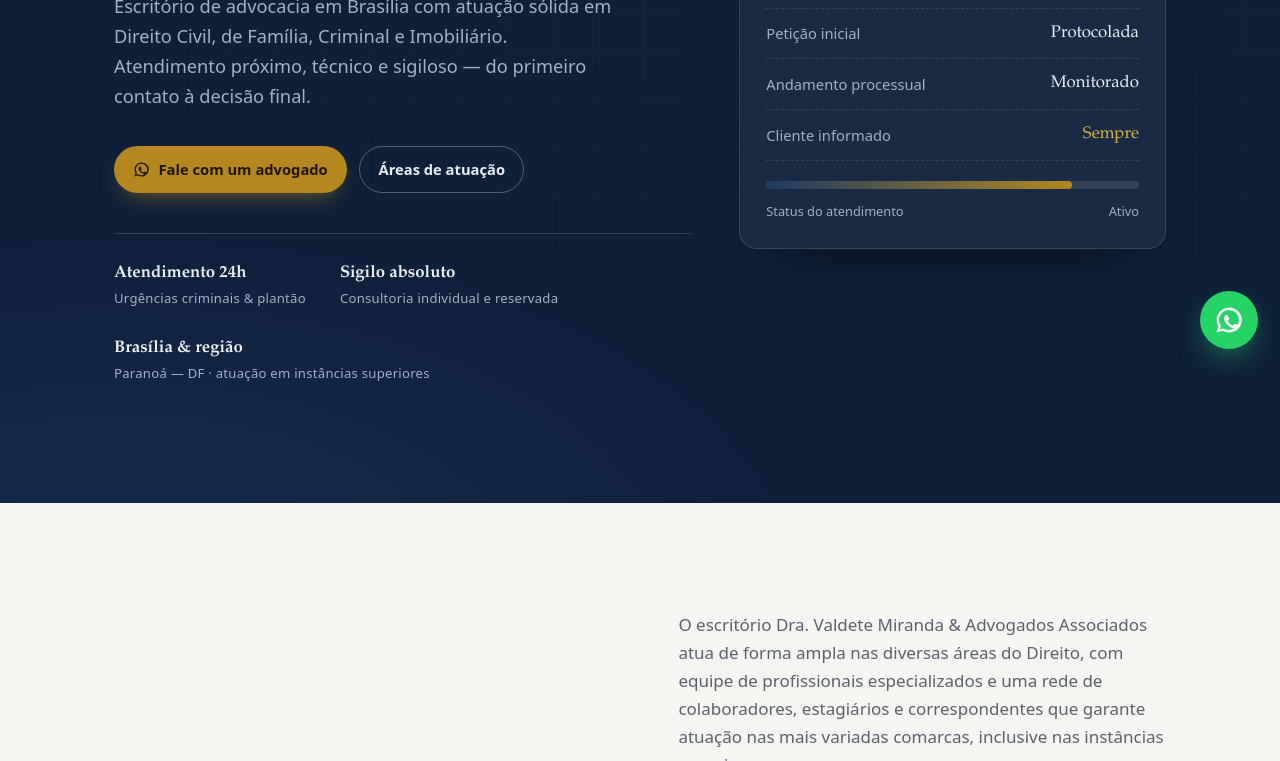
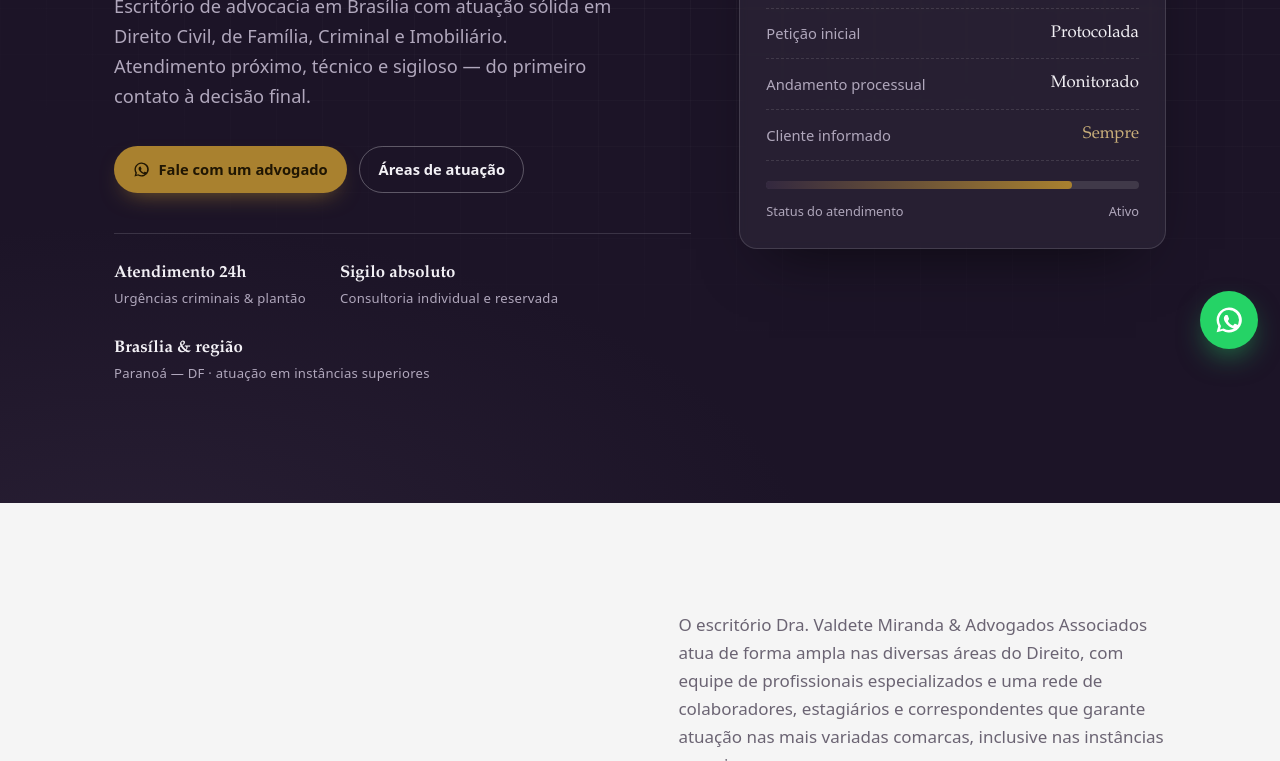
Before and after one commit to guiavicar/valdete-miranda-advogados, a plain HTML site: page index.html in a window 1280 px wide. Shown: the part 429-1190 px from the top of the page. Drawn offline with Linux system fonts and the light colour scheme.

Commit message:
Ajusta paleta de cores para a identidade do escritório (preto-ameixa + dourado)

```diff
--- a/index.html
+++ b/index.html
@@ -14,20 +14,20 @@
   html { -webkit-text-size-adjust: 100%; }
   img { max-width: 100%; }
   :root {
-    --paper: #F5F5F1;
+    --paper: #F5F5F5;
     --surface: #FFFFFF;
-    --surface-2: #ECEDE8;
-    --ground: #0E1F3A;
-    --ground-2: #13294B;
-    --primary: #1E3A63;
-    --accent: #B4881F;
-    --accent-soft: #D9B24A;
-    --ink: #171C24;
-    --muted: #5A626E;
-    --line: #DCDDD6;
-    --line-strong: #C6C8C0;
-    --on-ground: #EAEEF4;
-    --on-ground-muted: #A3B1C6;
+    --surface-2: #ECEAEE;
+    --ground: #1C1427;
+    --ground-2: #241A31;
+    --primary: #33283F;
+    --accent: #A9812F;
+    --accent-soft: #C9AE7A;
+    --ink: #1C1427;
+    --muted: #6B6473;
+    --line: #E2E0E5;
+    --line-strong: #CFCCD5;
+    --on-ground: #F2F0F5;
+    --on-ground-muted: #B0A7BC;
 
     --serif: "Iowan Old Style", "Palatino Linotype", Palatino, "Book Antiqua", Georgia, serif;
     --sans: system-ui, -apple-system, "Segoe UI", Roboto, Helvetica, Arial, sans-serif;
@@ -40,37 +40,37 @@
 
   @media (prefers-color-scheme: dark) {
     :root {
-      --paper: #0A1220;
-      --surface: #111E33;
-      --surface-2: #14233C;
-      --ground: #070E1A;
-      --ground-2: #0E1D34;
-      --primary: #3E6199;
-      --accent: #CFA02E;
-      --accent-soft: #E4C264;
-      --ink: #E8ECF2;
-      --muted: #97A3B6;
-      --line: #1D2F49;
-      --line-strong: #2A415F;
-      --on-ground: #E8ECF2;
-      --on-ground-muted: #91A2BC;
+      --paper: #14101A;
+      --surface: #1E1727;
+      --surface-2: #241C2F;
+      --ground: #0E0A14;
+      --ground-2: #191122;
+      --primary: #4A3C5C;
+      --accent: #C39A45;
+      --accent-soft: #DAC088;
+      --ink: #ECE8F0;
+      --muted: #A79FB2;
+      --line: #2C2338;
+      --line-strong: #3D3149;
+      --on-ground: #ECE8F0;
+      --on-ground-muted: #A79FB2;
       --shadow: 0 1px 2px rgba(0,0,0,.4), 0 20px 46px -26px rgba(0,0,0,.7);
     }
   }
   :root[data-theme="light"] {
-    --paper: #F5F5F1; --surface: #FFFFFF; --surface-2: #ECEDE8;
-    --ground: #0E1F3A; --ground-2: #13294B; --primary: #1E3A63;
-    --accent: #B4881F; --accent-soft: #D9B24A; --ink: #171C24;
-    --muted: #5A626E; --line: #DCDDD6; --line-strong: #C6C8C0;
-    --on-ground: #EAEEF4; --on-ground-muted: #A3B1C6;
+    --paper: #F5F5F5; --surface: #FFFFFF; --surface-2: #ECEAEE;
+    --ground: #1C1427; --ground-2: #241A31; --primary: #33283F;
+    --accent: #A9812F; --accent-soft: #C9AE7A; --ink: #1C1427;
+    --muted: #6B6473; --line: #E2E0E5; --line-strong: #CFCCD5;
+    --on-ground: #F2F0F5; --on-ground-muted: #B0A7BC;
     --shadow: 0 1px 2px rgba(23,28,36,.06), 0 18px 40px -24px rgba(23,28,36,.30);
   }
   :root[data-theme="dark"] {
-    --paper: #0A1220; --surface: #111E33; --surface-2: #14233C;
-    --ground: #070E1A; --ground-2: #0E1D34; --primary: #3E6199;
-    --accent: #CFA02E; --accent-soft: #E4C264; --ink: #E8ECF2;
-    --muted: #97A3B6; --line: #1D2F49; --line-strong: #2A415F;
-    --on-ground: #E8ECF2; --on-ground-muted: #91A2BC;
+    --paper: #14101A; --surface: #1E1727; --surface-2: #241C2F;
+    --ground: #0E0A14; --ground-2: #191122; --primary: #4A3C5C;
+    --accent: #C39A45; --accent-soft: #DAC088; --ink: #ECE8F0;
+    --muted: #A79FB2; --line: #2C2338; --line-strong: #3D3149;
+    --on-ground: #ECE8F0; --on-ground-muted: #A79FB2;
     --shadow: 0 1px 2px rgba(0,0,0,.4), 0 20px 46px -26px rgba(0,0,0,.7);
   }
 
```
